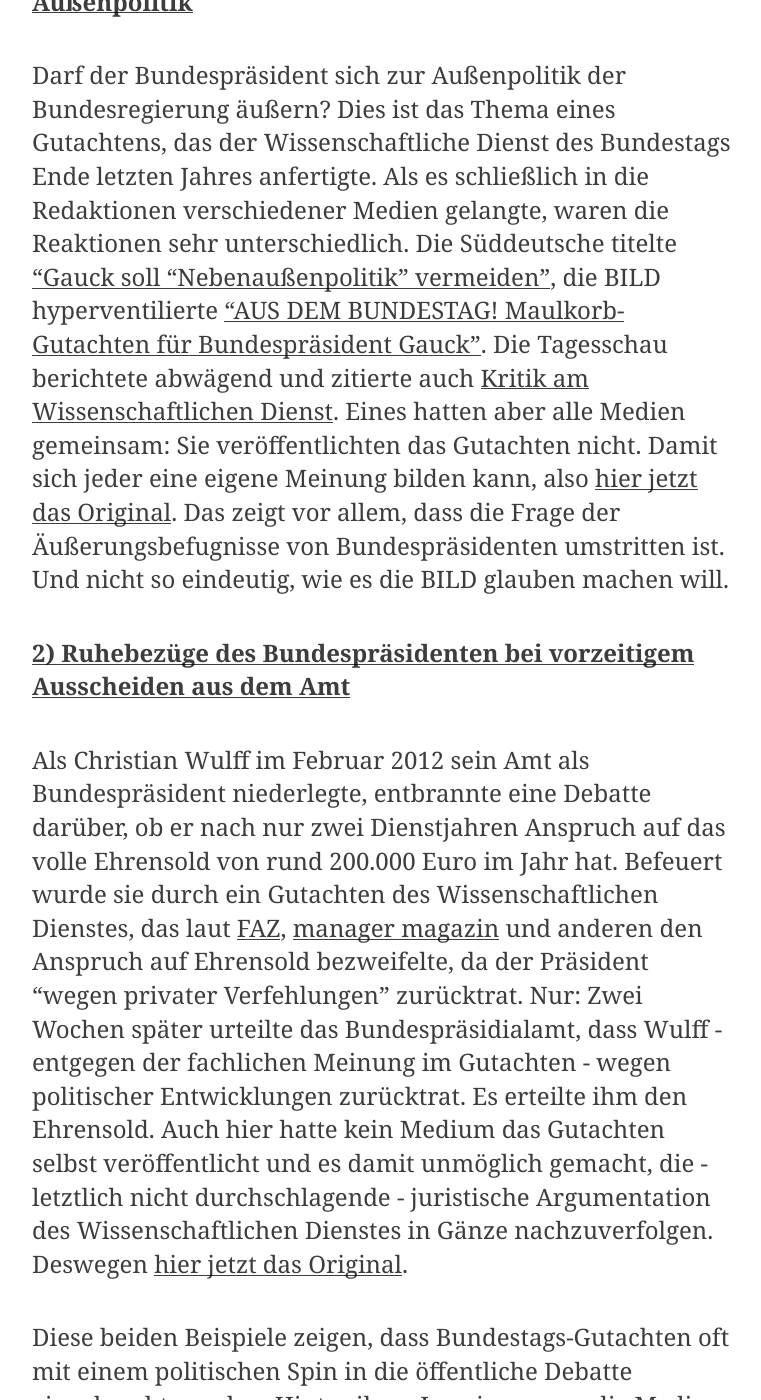
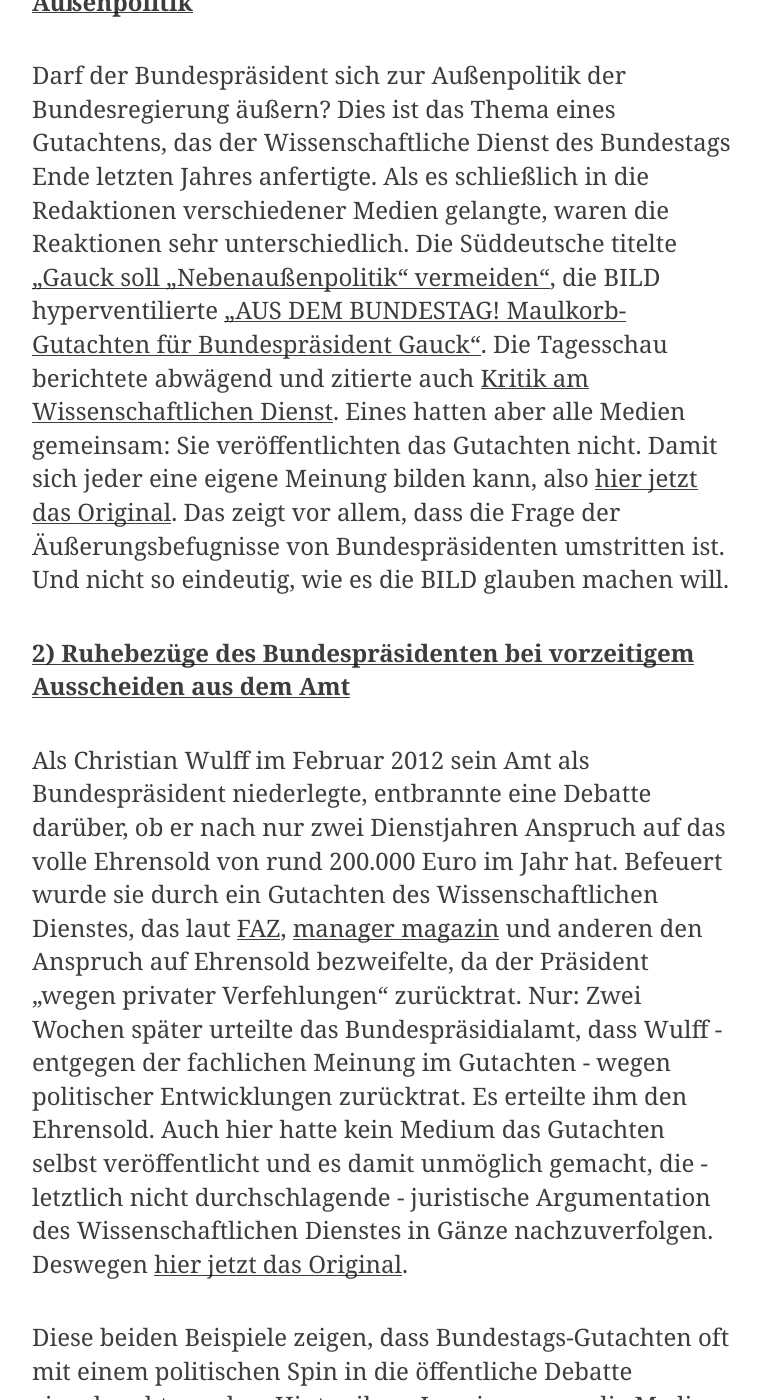
Before and after one commit to okfde/blog.fragdenstaat.de, a Jekyll site: the page built from index.html, in a window 1280 px wide and 1400 px high, scrolled down 890 px. Shown: the whole window, without its empty margins (258-1019 px from the left). Built offline with Jekyll 4.4.1, drawn with Linux system fonts in a browser that asks for light colours; the list of posts is cut into pages by our own code; part of the change alters nothing that is shown; some of the changed text lies outside the part shown.

```diff
--- a/_config.yml
+++ b/_config.yml
@@ -136,6 +136,7 @@ var_your_message: Deine Nachricht
 highlighter: pygments
 kramdown:
   input: GFM
+  smart_quotes: ["sbquo", "lsquo", "bdquo", "ldquo"]
 paginate_path: "/page/:num"
 permalink: /:year/:title/
 defaults:
```
